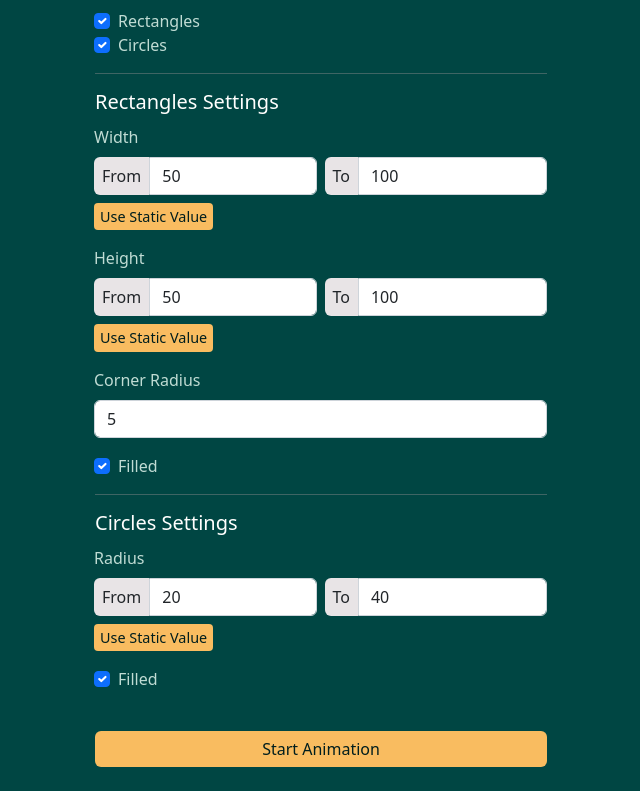
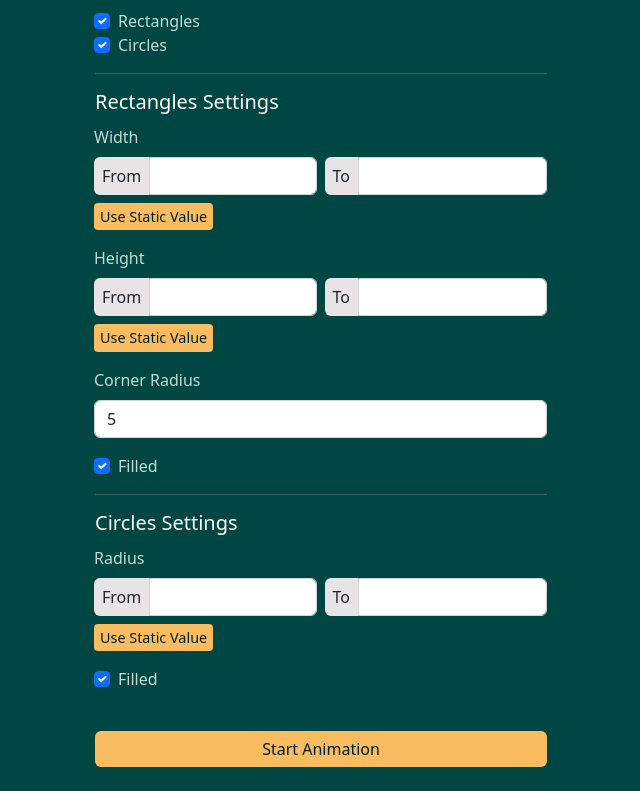
Before and after one commit to netrolite/graph-builder, a React (Vite) app: page / in a window 1280 px wide. Shown: the part 834-1625 px from the top of the page, without its empty margins (319-959 px from the left). Built offline with nearby package versions, Linux system fonts and the light colour scheme.

Commit message:
remove defaults

```diff
--- a/src/App.jsx
+++ b/src/App.jsx
@@ -23,18 +23,10 @@ export default function App() {
 				height: 40,
 				cornerRadius: 5,
 				filled: true,
-				// random values
-				// defaults must not be changed
 				widthRand: true,
-				widthRandRange: {
-					range: [50, 100],
-					default: [50, 100]
-				},
+				widthRandRange: [50, 100],
 				heightRand: true,
-				heightRandRange: {
-					range: [50, 100],
-					default: [50, 100]
-				}
+				heightRandRange: [50, 100],
 		},
 		circles: {
 			checked: true,
@@ -43,10 +35,7 @@ export default function App() {
 			// random values
 			// defaults must not be changed
 			radiusRand: true,
-			radiusRandRange: {
-				range: [20, 40],
-				default: [20, 40]
-			}
+			radiusRandRange: [20, 40]
 		},
 		velocity: 1,
 		palettes: palettes,
--- a/src/input/components/CircSettings.jsx
+++ b/src/input/components/CircSettings.jsx
@@ -26,7 +26,7 @@ export default function CircSettings() {
                                     type="number"
                                     className="form-control rounded-start-0"
                                     min="1"
-                                    value={animData.circles.radiusRandRange.range[0]}
+                                    value={animData.circles.radiusRandRange}
                                     onChange={e => changeRange(e, setAnimData, "circles", "radiusRandRange", 0)}
                                 />
                             </div>
@@ -37,7 +37,7 @@ export default function CircSettings() {
                                     type="number"
                                     className="form-control rounded-start-0"
                                     min="1"
-                                    value={animData.circles.radiusRandRange.range[1]}
+                                    value={animData.circles.radiusRandRange}
                                     onChange={e => changeRange(e, setAnimData, "circles", "radiusRandRange", 1)}
                                 />
                             </div>
--- a/src/input/components/RectSettings.jsx
+++ b/src/input/components/RectSettings.jsx
@@ -28,7 +28,7 @@ export default function RectSettings() {
                                         type="number"
                                         className="form-control rounded-start-0"
                                         min="1"
-                                        value={animData.rectangles.widthRandRange.range[0]}
+                                        value={animData.rectangles.widthRandRange}
                                         onChange={e => changeRange(e, setAnimData, "rectangles", "widthRandRange", 0)}
                                     />
                                 </div>
@@ -39,7 +39,7 @@ export default function RectSettings() {
                                         type="number"
                                         className="form-control rounded-start-0"
                                         min="1"
-                                        value={animData.rectangles.widthRandRange.range[1]}
+                                        value={animData.rectangles.widthRandRange}
                                         onChange={e => changeRange(e, setAnimData, "rectangles", "widthRandRange", 1)}
                                     />
                                 </div>
@@ -85,7 +85,7 @@ export default function RectSettings() {
                                     type="number"
                                     className="form-control rounded-start-0"
                                     min="1"
-                                    value={animData.rectangles.heightRandRange.range[0]}
+                                    value={animData.rectangles.heightRandRange}
                                     onChange={e => changeRange(e, setAnimData, "rectangles", "heightRandRange", 0)}
                                 />
                             </div>
@@ -96,7 +96,7 @@ export default function RectSettings() {
                                     type="number"
                                     className="form-control rounded-start-0"
                                     min="1"
-                                    value={animData.rectangles.heightRandRange.range[1]}
+                                    value={animData.rectangles.heightRandRange}
                                     onChange={e => changeRange(e, setAnimData, "rectangles", "heightRandRange", 1)}
                                 />
                             </div>
--- a/src/input/functions.jsx
+++ b/src/input/functions.jsx
@@ -60,7 +60,7 @@ function changeRange(e, setAnimData, shape, shapeProp, rangeIndex) {
         if (isNaN(value)) value = "";
 
         // copy previous state of range array
-        let newRange = [...prevState[shape][shapeProp].range];
+        let newRange = [...prevState[shape][shapeProp]];
         // replace value at "rangeIndex"
         newRange.splice(rangeIndex, 1, value);
 
@@ -68,10 +68,7 @@ function changeRange(e, setAnimData, shape, shapeProp, rangeIndex) {
             ...prevState,
             [shape]: {
                 ...prevState[shape],
-                [shapeProp]: {
-                    ...prevState[shape][shapeProp],
-                    range: newRange
-                }
+                [shapeProp]: newRange
             }
         }
     })
```
